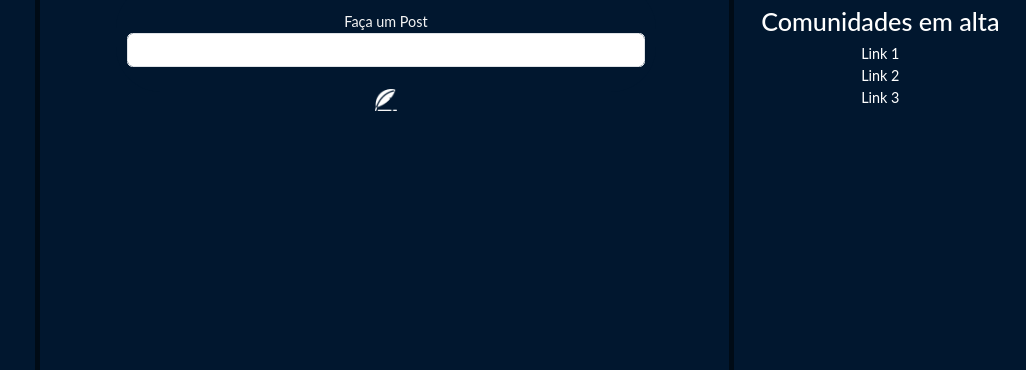
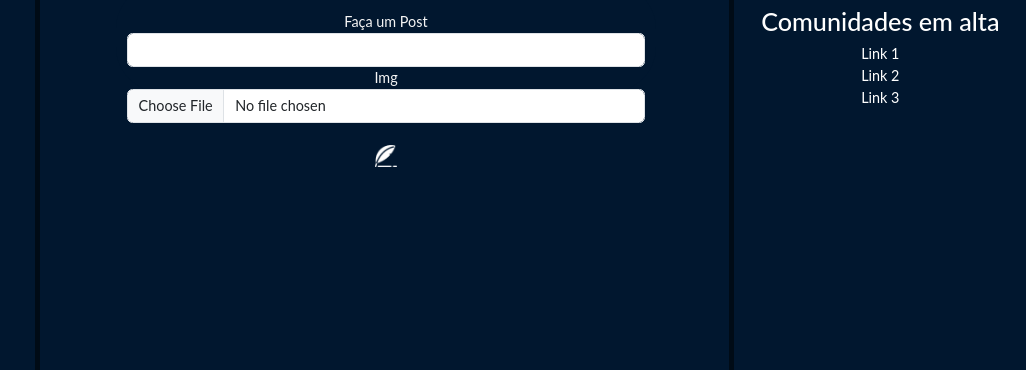
Before and after one commit to HenriqueNiels/ProjetoFinal, a Flask app: page /foryou in a window 1280 px wide. Shown: the part 50-420 px from the top of the page, without its empty margins (254-1280 px from the left). Run offline with Flask 3, Linux system fonts and the light colour scheme; the visitor is signed in with stand-in values (Sample User, id 1); data comes from the database, SQL or seed files in the repository; data that the repository does not hold is empty; some libraries are stand-ins or nearby versions.

Commit message:
Add files via upload

```diff
--- a/app/form.py
+++ b/app/form.py
@@ -6,7 +6,6 @@ from app.models import User, Post, PostComentarios, Followers, Comunidade, Follo
 from app import db
 from flask_login import current_user
 import os
-from werkzeug.utils import secure_filename
 
 class CadastroForm(FlaskForm):
     usuario = StringField(label='Username:', validators=[Length(min=2, max=30), DataRequired()])
@@ -32,13 +31,18 @@ class LoginForm (FlaskForm):
 
 class PostForm(FlaskForm):
      mensagem = StringField('Faça um Post', validators=[DataRequired()])
+     img = FileField()
      btnSubmit = SubmitField()
 
+
      def save(self, user_id):
-        post = Post (
-             mensagem=self.mensagem.data,
-             user_id=user_id
-        )
+        if self.img.data:
+
+            post = Post(
+                mensagem=self.mensagem.data,
+                img=self.img.data.read(),
+                user_id=user_id
+            )
         db.session.add(post)
         db.session.commit()
 
@@ -87,12 +91,18 @@ class UnfollowForm(FlaskForm):
 
 class ComunidadeForm(FlaskForm):
      nome = StringField('Nome da Comunidade', validators=[DataRequired()])
+     capa = FileField()
+     banner = FileField()
      btnSubmit = SubmitField('Criar')
+
 
      def save(self, criador_id):
         post = Comunidade (
              nome=self.nome.data,
+             capa=self.capa.data.read(),
+             banner=self.capa.data.read(),
              criador_id=criador_id
+
         )
         db.session.add(post)
         db.session.commit()
--- a/app/models.py
+++ b/app/models.py
@@ -25,6 +25,8 @@ class Followers (db.Model, UserMixin):
 class User(db.Model, UserMixin):
     id = db.Column(db.Integer, primary_key=True,autoincrement=True)
     usuario = db.Column(db.String(length=30), nullable=False, unique=True)
+    profile_pic = db.Column(db.LargeBinary, nullable=True)
+    banner = db.Column(db.LargeBinary, nullable=True)
     email = db.Column(db.String(length=50), nullable=False, unique=True)
     senha = db.Column(db.String(length=60), nullable=False)
     posts = db.relationship('Post', backref='user', lazy=True)
@@ -58,6 +60,8 @@ class Post(db.Model):
     user_id = db.Column(db.Integer, db.ForeignKey('user.id'), nullable=True)
     comentarios = db.relationship('PostComentarios', backref='post', lazy=True)
     comunidade_id = db.Column(db.Integer, db.ForeignKey('comunidade.id'), nullable=True)
+    img = db.Column(db.LargeBinary, nullable=True)
+    mimetype = db.Column(db.Text, nullable=True)
 
     def msg_resumo(self):
         return f"{self.mensagem[:250]}"
@@ -79,6 +83,8 @@ class Comunidade(db.Model):
     id = db.Column(db.Integer, primary_key=True)
     data_criacao = db.Column(db.DateTime, default=datetime.now())
     nome = db.Column(db.String, nullable=True)
+    capa = db.Column(db.LargeBinary, nullable=True)
+    banner = db.Column(db.LargeBinary, nullable=True)
     criador_id = db.Column(db.Integer, db.ForeignKey('user.id'), nullable=True)
     posts = db.relationship('Post', backref='comunidade', lazy=True)
 
--- a/app/routes.py
+++ b/app/routes.py
@@ -1,11 +1,11 @@
-from flask import render_template, redirect, url_for, flash, request, jsonify
+from flask import render_template, redirect, url_for, flash, request, jsonify, Response
 from app import app
 from sqlalchemy import Select
 from app.models import User, Post, PostComentarios, Followers, Comunidade,Follow_comunidade, Like
 from app.form import CadastroForm, LoginForm, PostForm, PostComentarioForm, FollowForm, UnfollowForm, LikeForm, ComunidadeForm,PostComunidadeForm, FollowComunidadeForm
 from app import db
 from flask_login import login_user, current_user, login_required, logout_user
-from sqlalchemy import select
+from sqlalchemy import select, update
 from datetime import datetime
 from operator import attrgetter
 
@@ -215,3 +215,34 @@ def unfollow_comunidade(id):
           db.session.delete(unfollow)
           db.session.commit()
           return redirect('/comunidade/'+str(comunidade.id))
+
+@app.route('/imagem/<int:id>')
+def post_img(id):
+    post = Post.query.filter_by(id=id).first()
+    img = post.img
+
+    return Response(img, mimetype='PNG')
+
+@app.route('/comunidade/banner/<int:id>')
+def com_banner_img(id):
+    comunidade = Comunidade.query.filter_by(id=id).first()
+    img = comunidade.banner
+
+    return Response(img, mimetype='PNG')
+
+@app.route('/comunidade/capa/<int:id>')
+def com_capa_img(id):
+    comunidade = Comunidade.query.filter_by(id=id).first()
+    img = comunidade.capa
+
+    return Response(img, mimetype='PNG')
+
+@app.route('/user/<int:id>/changepfp', methods=['GET', 'POST'])
+@login_required
+def ChangePFP(id):
+    post = Post.query.get(id)
+    user = db.session.query(User).filter(User.id==Post.user_id,Post.id==post.id).first()
+    unfollow = db.session.query(Like).filter(Like.user_id==current_user.id,Like.post_id==post.id).first()
+    db.session.delete(unfollow)
+    db.session.commit()
+    return redirect('/user/'+str(user.usuario))
--- a/app/templates/comunidade.html
+++ b/app/templates/comunidade.html
@@ -7,6 +7,8 @@
 {% block conteudo %}
 <a class="btn btn-lg china" href="{{url_for('ForYou')}}"> ⬅️</a>
     <div class="mt-4">
+    <img src='../comunidade/capa/{{comunidade.id}}'>
+    <img src='../comunidade/banner/{{comunidade.id}}'>
     <h4>{{comunidade.nome}}</h4>
     {% if follows != False %}
     <a class="btn btn-danger" href="/comunidade/{{comunidade.id}}/unfollow">Unfollow</a>
--- a/app/templates/foryou.html
+++ b/app/templates/foryou.html
@@ -14,12 +14,16 @@
 <div class="brutal"></div>
 <div class="💔"></div>
 <div class="container">
-        <form method="POST" class="form-signin" style="color:whitesmoke">
+        <form method="post" enctype="multipart/form-data" class="form-signin" style="color:whitesmoke">
 
             {{form.csrf_token}}
 
             {{form.mensagem.label()}}
+
             {{form.mensagem(class="form-control")}}
+            {{form.img.label()}}
+            {{form.img(class="form-control")}}
+
          <div class="left">
             <br>
             <input type="image" src ="static/feather.png">
@@ -37,6 +41,12 @@
             <div class="bosta volta_comigo_camile"></div>
                <div class="post BotLane ">
                   <a style="color:white; text-decoration: none;" href="/post/{{post.id}}">{{post.msg_resumo()}}</a>
+                  {% if post.img != null %}
+                  <div>
+                  <img src='/imagem/{{post.id}}'>
+                  </div>
+
+                  {% endif %}
                </div>
 
                {{post.like_count()}}
--- a/app/templates/post.html
+++ b/app/templates/post.html
@@ -20,6 +20,7 @@
         <div class="container ">
             <center><div class="col-7 p-4 shadow b">
                         {{post.mensagem}}
+                        <img src='/imagem/{{post.id}}'>
                     </div>
             <div class="right">
             <br>
```
Also changed, not shown: app/templates/comunidade_criar.html (+7 -1 lines).
